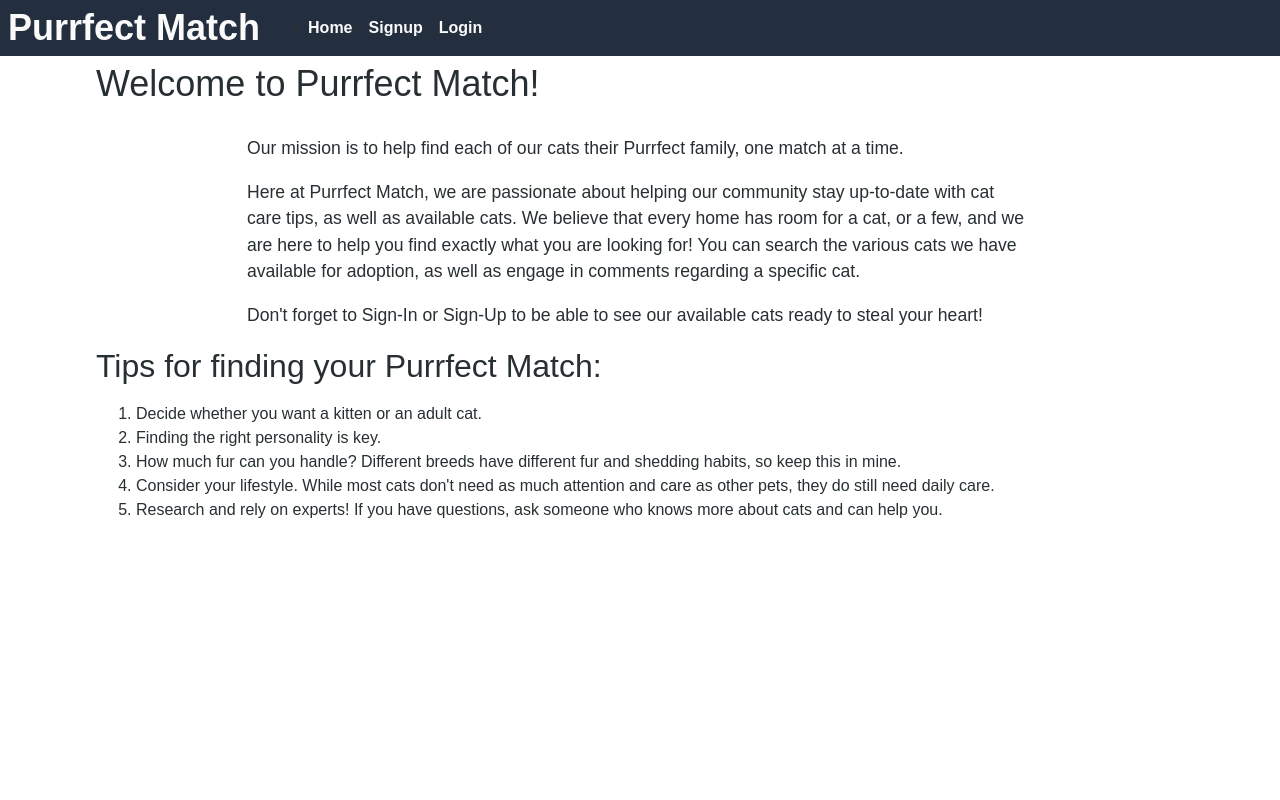
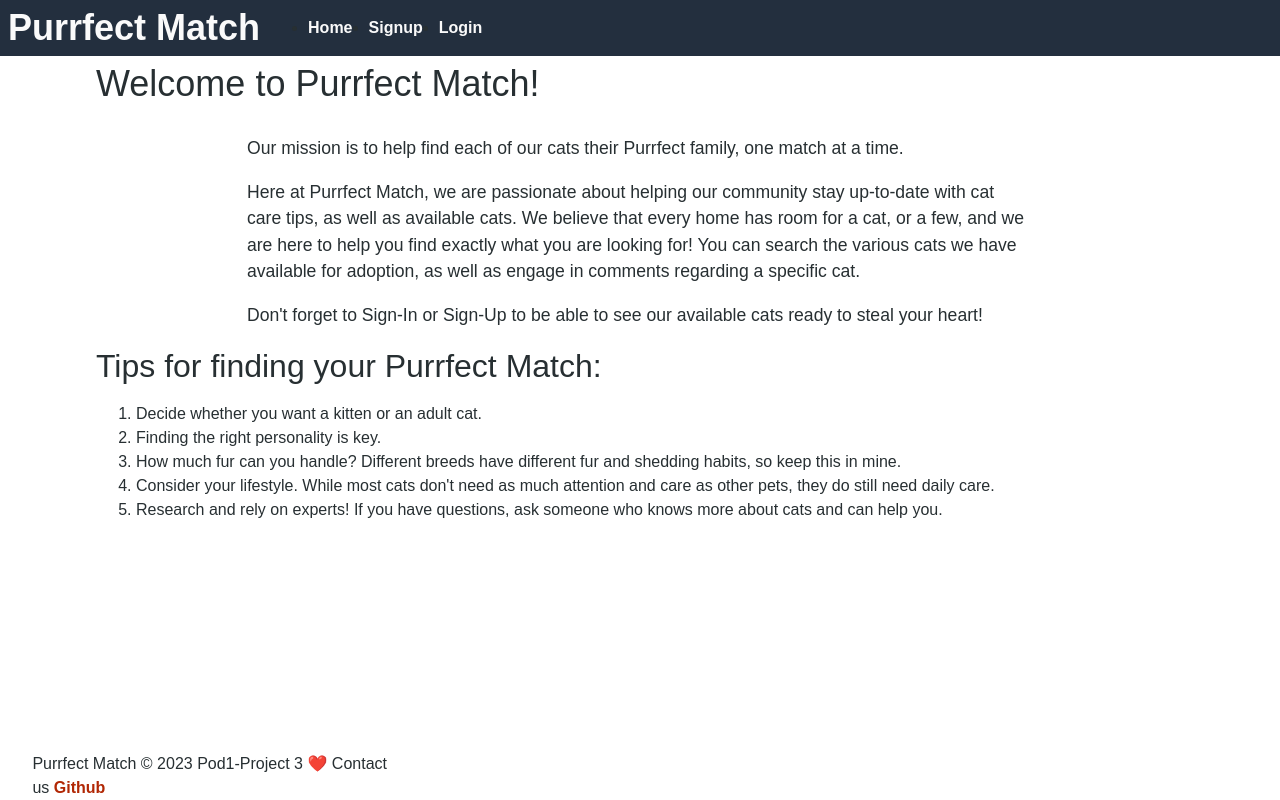
Before and after one commit to Kayla-Sullens/Purrfect-Match, a React (Vite) app in the folder client/: page / in a window 1280 px wide. Built offline with nearby package versions, Linux system fonts and the light colour scheme.

Commit message:
started footer

```diff
--- a/client/src/App.jsx
+++ b/client/src/App.jsx
@@ -8,6 +8,7 @@ import {
 import { setContext } from "@apollo/client/link/context";
 
 import NavBar from "./components/NavBar";
+import Footer from "./components/Footer";
 import { StoreProvider } from "./utils/GlobalState";
 
 const httpLink = createHttpLink({
@@ -35,6 +36,7 @@ const App = () => {
       <div>
         <StoreProvider>
           <NavBar />
+          <Footer />
           <Outlet />
         </StoreProvider>
       </div>
--- /dev/null
+++ b/client/src/components/Footer.jsx
@@ -0,0 +1,23 @@
+import React from 'react'
+
+const Footer = () => {
+    return (
+        <div
+        className="d-flex w-100 justify-content-center"
+        style={{
+            position: 'absolute',
+            left: '0',
+            bottom: '0'
+            }}>
+        <footer className="footer mt-auto py-3 bg-light">
+            <div className="container">
+                <span className="text-muted">Purrfect Match © 2023 Pod1-Project 3 ❤️ </span>
+                <span className="text-muted">Contact us <a href='https://github.com/Kayla-Sullens/Purrfect-Match.git'>Github</a></span>
+            </div>
+        </footer>
+    </div>
+
+    )
+}
+
+export default Footer
```
